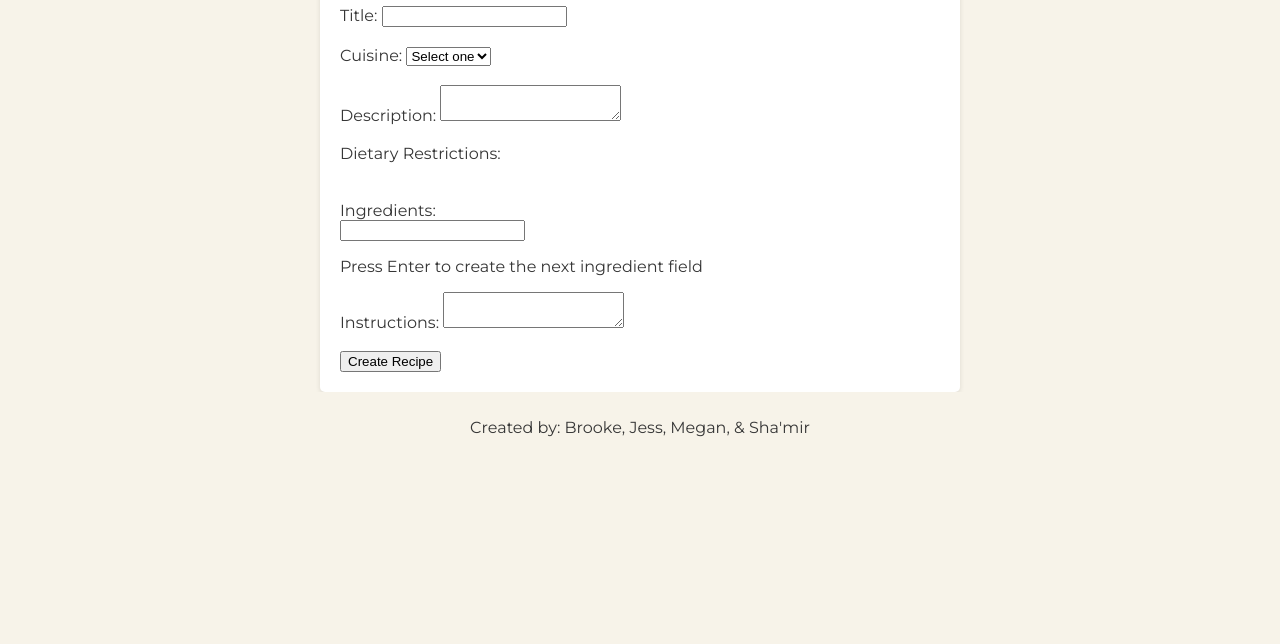
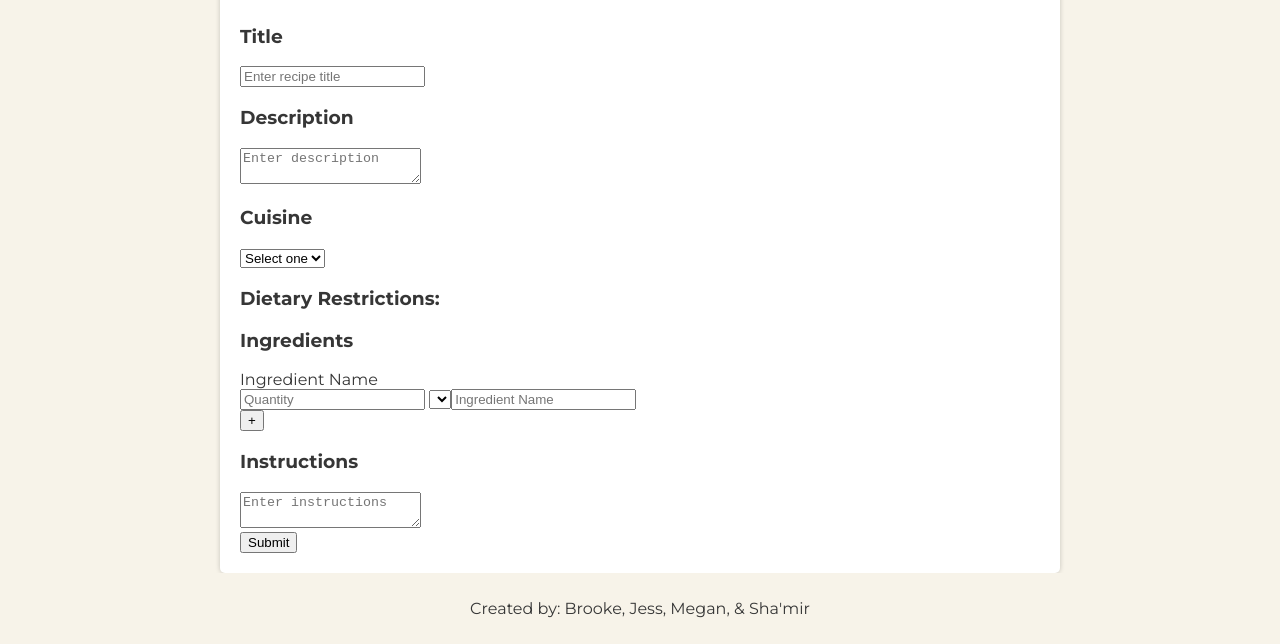
Before and after one commit to brookelynndoonan/FoodApp, a website: page Frontend/src/CreateRecipePage.html in a window 1280 px wide. Shown: the part 670-1314 px from the top of the page. Before the commit the page ends 1133 px from the top, so only its background shows below. Drawn offline with Linux system fonts and the light colour scheme; no server answers.

Commit message:
I'm so over this

```diff
--- a/Frontend/src/CreateRecipePage.html
+++ b/Frontend/src/CreateRecipePage.html
@@ -4,65 +4,73 @@
     <meta charset="UTF-8">
     <title>Create Recipe</title>
     <link rel="stylesheet" type="text/css" href="css/style.css">
-    <link rel="stylesheet" href="https://cdnjs.cloudflare.com/ajax/libs/font-awesome/5.15.3/css/all.min.css">
-    <style>
-        /* Additional CSS for the Create Recipe page */
-        .form-container {
-            max-width: 600px;
-            margin: 0 auto;
-            padding: 20px;
-            background-color: #ffffff;
-            border-radius: 5px;
-            box-shadow: 0 2px 5px rgba(0, 0, 0, 0.1);
-        }
-    </style>
 </head>
 <body>
-<!-- Include the header HTML -->
 <div class="header-container" id="header-container"></div>
 
-<div class="form-container">
-    <h1>Create Recipe</h1>
-    <form id="recipeForm">
-    <label for="title">Title:</label>
-    <input type="text" id="title" name="title" required><br><br>
-
-    <label for="cuisine">Cuisine:</label>
-    <select id="cuisine" name="cuisine" required>
-        <option value="">Select one</option>
-    </select><br><br>
-
-    <label for="description">Description:</label>
-    <textarea id="description" name="description" required></textarea><br><br>
-
-    <label for="dietaryRestrictions">Dietary Restrictions:</label>
-    <div id="checkbox-container"></div><br><br>
-
-    <input type="hidden" id="hasDietaryRestrictions" name="hasDietaryRestrictions" value="false">
-
-    <label for="ingredients">Ingredients:</label>
-    <div id="ingredients-container">
+<h1>Create Recipe</h1>
+<div class="container">
+    <h3 class="title">Title</h3>
+    <div class="form-group">
+        <label for="title"></label><input id="title" placeholder="Enter recipe title" type="text">
+        <small class="error" id="title-error"></small>
+    </div>
+    <h3 class="description">Description</h3>
+    <div class="form-group">
+        <label for="description"></label><textarea id="description" placeholder="Enter description"></textarea>
+        <small class="error" id="description-error"></small>
+    </div>
+    <h3 class="cuisine">Cuisine</h3>
+    <div class="form-group">
+        <label for="cuisine"></label><select id="cuisine">
+            <option value="">Select one</option>
+        </select>
+        <small class="error" id="cuisine-error"></small>
+    </div>
+    <h3 class="dietary-restrictions">Dietary Restrictions:</h3>
+    <div class="form-group">
+        <div id="checkbox-container">
+            <!-- Dietary restrictions checkboxes will be dynamically populated here -->
+        </div>
+        <span class="error-message" id="dietary-restrictions-error"></span>
+    </div>
+    <h3 class="ingredients-title">Ingredients</h3>
+    <div class="form-group" id="ingredient-container">
         <div class="ingredient-row">
-            <label>
-                <input type="text" name="ingredient" required>
-            </label>
+            <label for="ingredient-name">Ingredient Name</label>
+            <div class="ingredient-fields">
+                <label for="ingredient-quantity"></label><input id="ingredient-quantity" class="ingredient-quantity" placeholder="Quantity" type="text">
+                <label for="ingredient-quantity-type"></label><select id="ingredient-quantity-type" class="ingredient-quantity-type">
+            <input id="ingredient-name" class="ingredient-name" placeholder="Ingredient Name" type="text">
+                    <!-- Quantity types will be dynamically populated here -->
+                </select>
+            </div>
+            <button aria-label="Add" class="add-button" onclick="addIngredientField()"><span class="button-text">+</span></button>
+            <span class="error-message" id="ingredient-error-0"></span>
         </div>
     </div>
+    <h3 class="instructions">Instructions</h3>
+    <div class="form-group">
+        <label for="instructions"></label><textarea id="instructions" placeholder="Enter instructions"></textarea>
+        <small class="error" id="instructions-error"></small>
+    </div>
+    <div class="form-group">
+        <button class="submit-button" onclick="createRecipe()">Submit</button>
+    </div>
+    <input type="hidden" id="has-dietary-restrictions-input" name="hasDietaryRestrictionsInput">
+</div>
 
-    <p class="instructions">Press Enter to create the next ingredient field</p>
-    <label for="instructions">Instructions:</label>
-    <textarea id="instructions" name="instructions" required></textarea><br><br>
-
-    <button type="submit" id="createRecipeButton">Create Recipe</button>
-</form>
-</div>
 <footer>
     <p>Created by: Brooke, Jess, Megan, & Sha'mir</p>
 </footer>
 
-<script src="pages/RecipeDetailsPage.js"></script>
+<script src="pages/header.js"></script>
 <script src="pages/CreateRecipePage.js"></script>
-<script src="pages/header.js"></script>
-
+<script>
+    // Call the initialization function and populate the options when the page loads
+    window.addEventListener('DOMContentLoaded', function () {
+        initCreateRecipePage();
+    });
+</script>
 </body>
 </html>
```
Also changed, not shown: Frontend/src/HomePage.html (+0 -1 lines), Frontend/src/pages/HomePage.js (+35 -12 lines), Frontend/webpack.config.js (+6 -2 lines).
